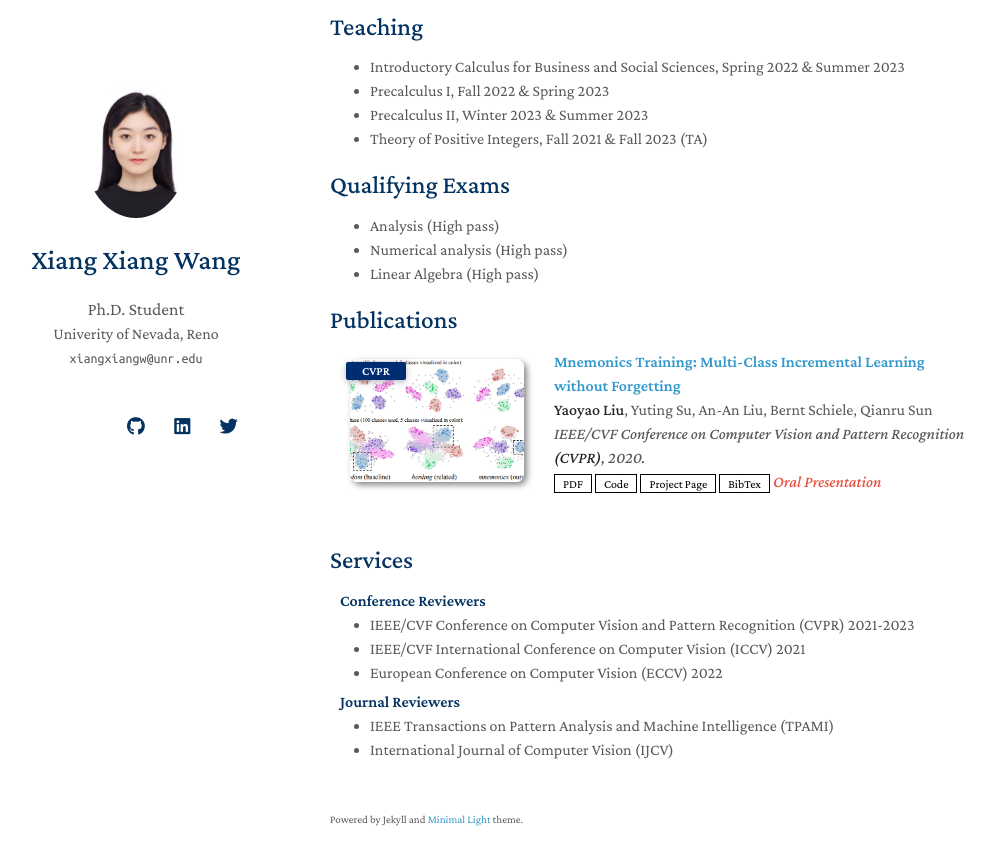
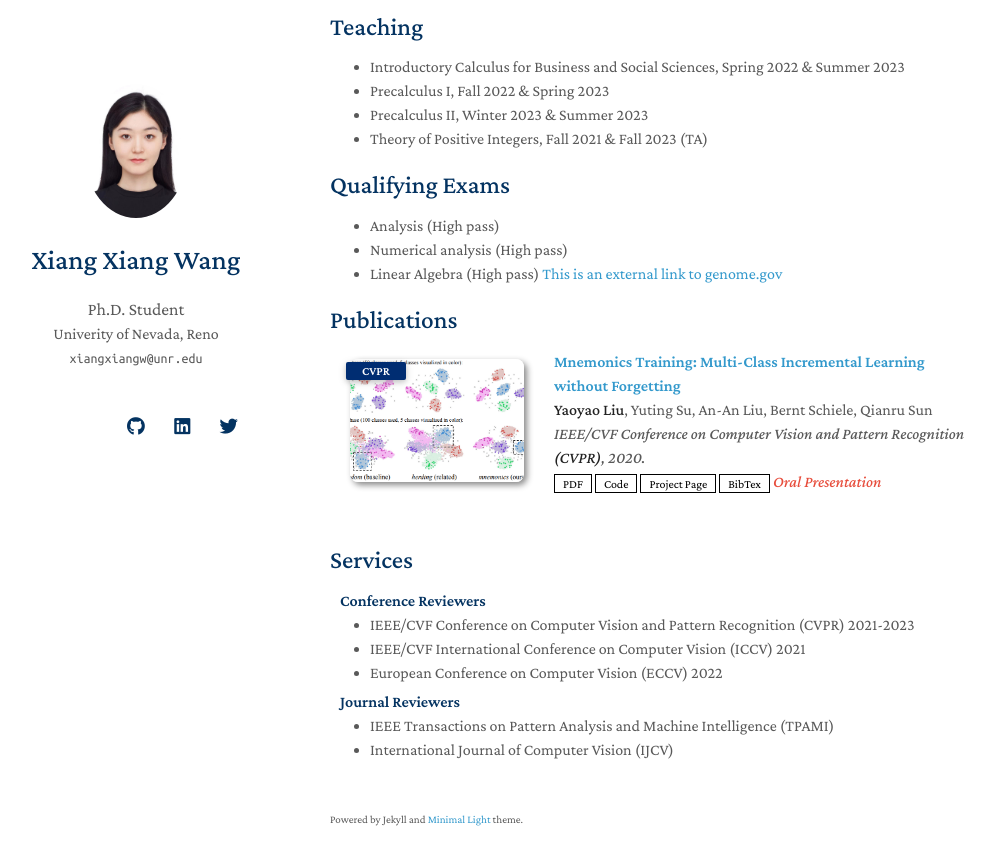
Before and after one commit to yaoyao-liu/minimal-light, a Jekyll site: the page built from index.md, in a window 1280 px wide and 900 px high, scrolled down 928 px. Shown: the top 865 px of the window, without its empty margins (140-1134 px from the left). Built offline with Jekyll 4.4.1, drawn with Linux system fonts in a browser that asks for light colours; nearby versions of some CDN libraries; a style sheet for code colours, icons or effects is not loaded; our own code applies the rules of GitHub Pages for plain Markdown files.

Commit message:
Update index.md

```diff
--- a/index.md
+++ b/index.md
@@ -49,7 +49,7 @@
 - Analysis   (High pass)
 -  Numerical analysis   (High pass)
 - Linear Algebra  (High pass)
-
+[This is an external link to genome.gov](https://www.genome.gov/)
 
 {% include_relative _includes/publications.md %}
 
```
